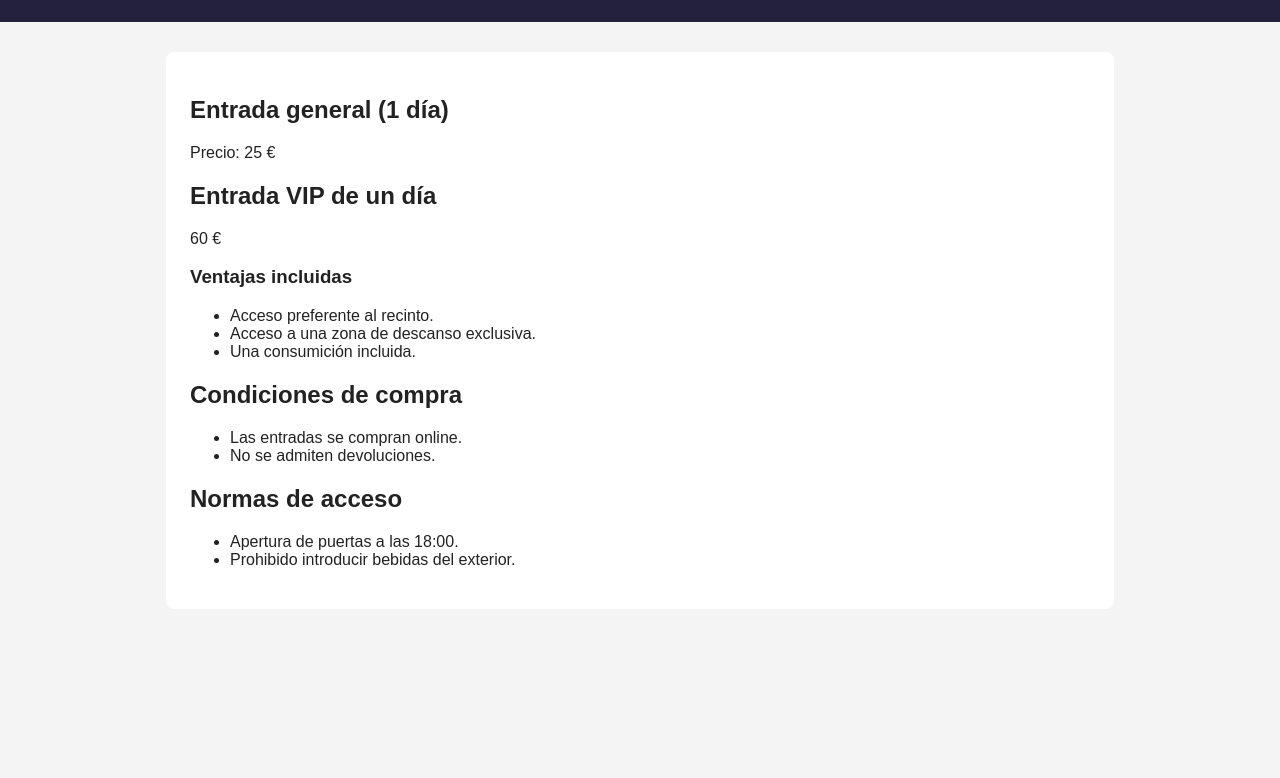
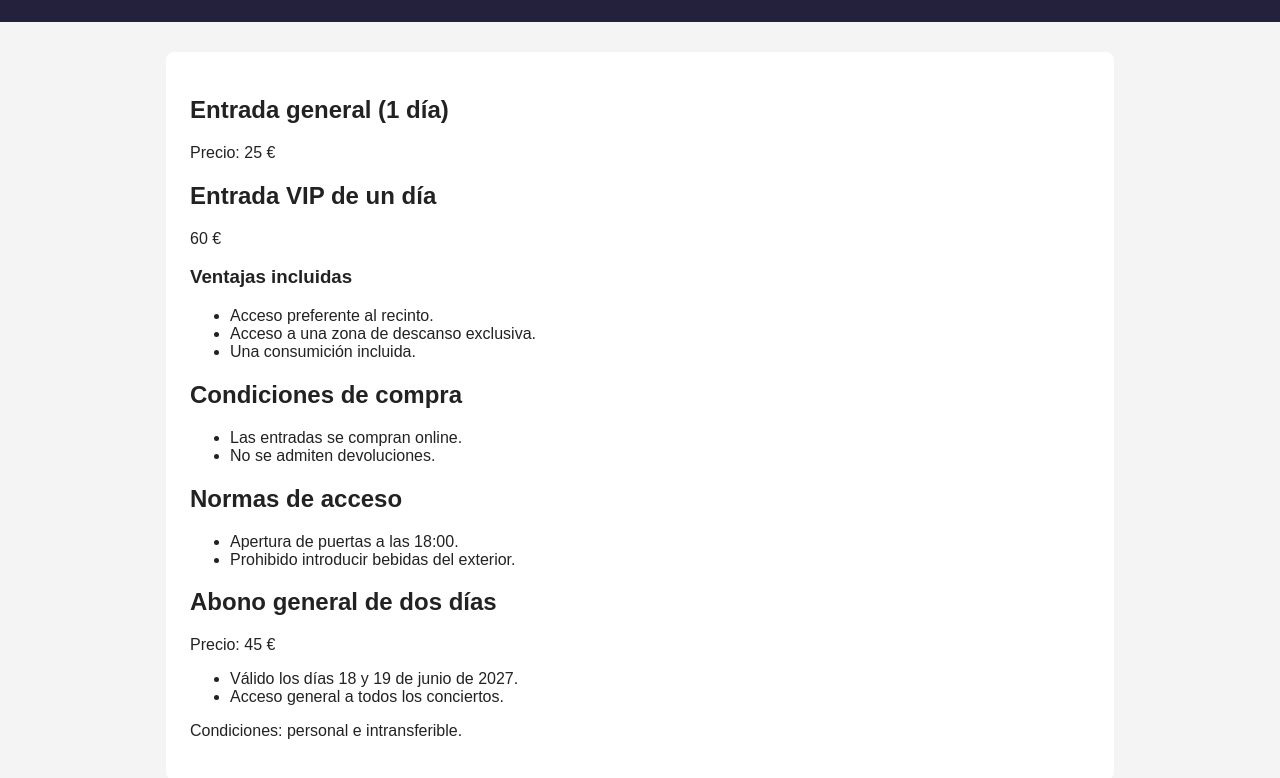
Before and after one commit to lahuertalahuerta25-rgb/festival-dam-2027, a plain HTML site: page entradas.html in a window 1280 px wide. Shown: the part 124-902 px from the top of the page. Before the commit the page ends 800 px from the top, so only its background shows below. Drawn offline with Linux system fonts and the light colour scheme.

Commit message:
Añadir abono general de dos días

```diff
--- a/entradas.html
+++ b/entradas.html
@@ -47,6 +47,15 @@
         <li>Prohibido introducir bebidas del exterior.</li>
       </ul>
     </section>
+     <section>
+      <h2>Abono general de dos días</h2>
+      <p>Precio: 45 €</p>
+      <ul>
+        <li>Válido los días 18 y 19 de junio de 2027.</li>
+        <li>Acceso general a todos los conciertos.</li>
+      </ul>
+      <p>Condiciones: personal e intransferible.</p>
+    </section>
     </main>
 </body>
 </html>
```
